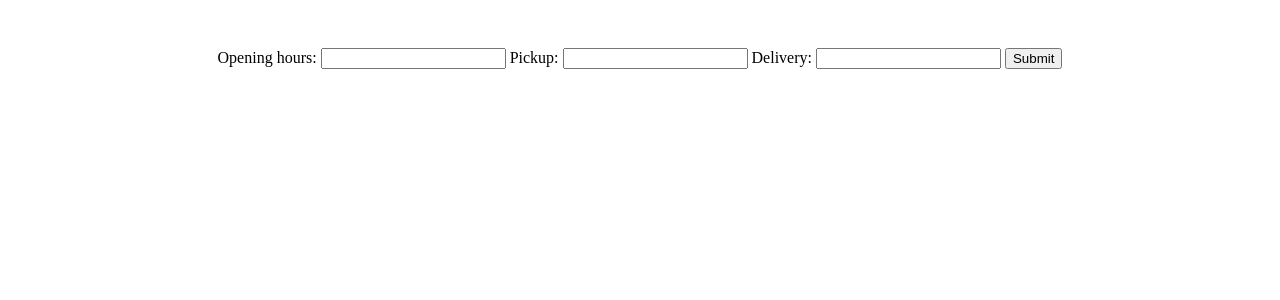
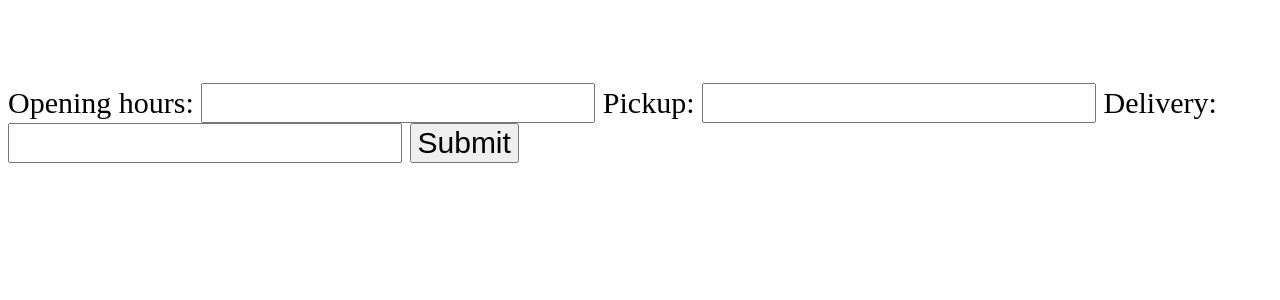
Before and after one commit to matai-2022/MBP-restaurant-app, a Node server app: page /restaurants/1/edit-form in a window 1280 px wide. Shown: the top 300 px of the page. Run offline with Node 20, Linux system fonts and the light colour scheme; some libraries are stand-ins or nearby versions.

Commit message:
styled pages with css

```diff
--- a/public/styles.css
+++ b/public/styles.css
@@ -4,8 +4,13 @@
   align-items:center;
   flex-direction: column;
   justify-content: center;
+  font-size: 30px;
 }
 
 .name-branch{
   text-align: center;
 }
+
+input{
+  font-size: 30px;
+  }
--- a/views/edit-form.hbs
+++ b/views/edit-form.hbs
@@ -4,17 +4,17 @@
   <h2>{{name}}</h2>
 
   <form class="form" action="/restaurants/{{name}}/edit-form" method="post">
-<label for="openingHours" class="form-item">
+  <label for="openingHours">
     Opening hours:
     <input type ="text" name="openingHours" value="{{openingHours}}">
   </label>
 
-<label for="pickup" class="form-item">
+  <label for="pickup">
     Pickup:
     <input type ="text" name="pickup" value="{{pickup}}">
   </label>
 
-<label for="delivery" class="form-item">
+  <label for="delivery">
     Delivery:
     <input type ="text" name="delivery" value="{{delivery}}">
   </label>
```
Lines whose indentation alone changed are shown as unchanged.
